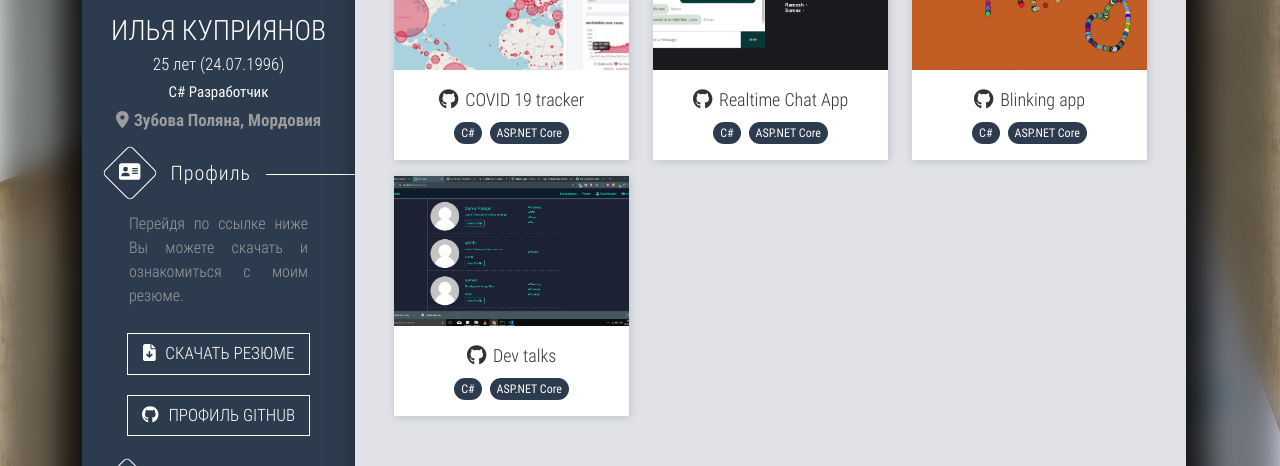
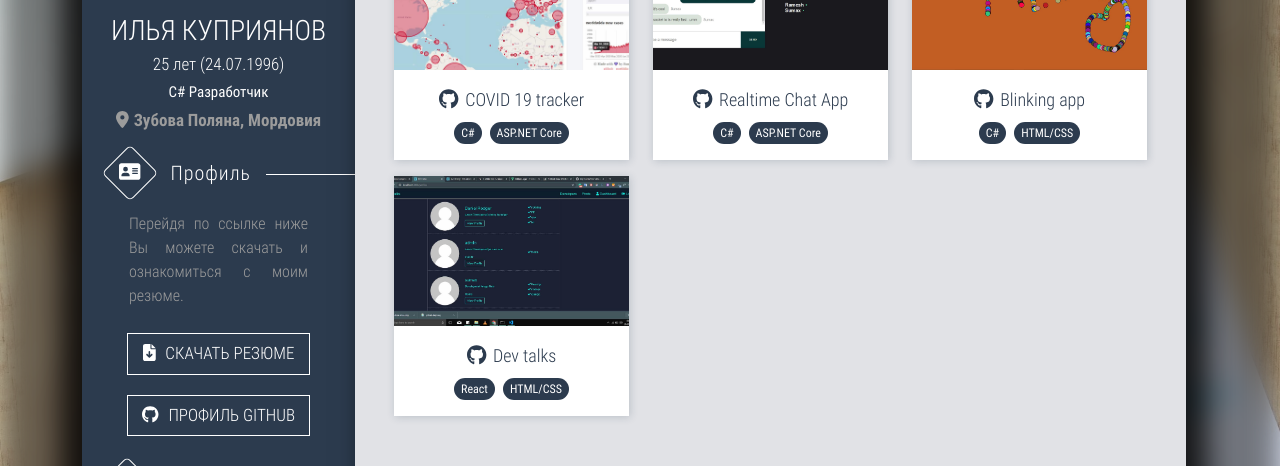
Before and after one commit to Kuprich/Kupri4.Portfolio, a React (Create React App) app: page /projects in a window 1280 px wide. Shown: the part 240-706 px from the top of the page. Built offline with nearby package versions, Linux system fonts and the light colour scheme.

Commit message:
перед утановкой magnific-popup

```diff
--- a/src/components/ProjectCard.js
+++ b/src/components/ProjectCard.js
@@ -3,21 +3,18 @@ import { FontAwesomeIcon } from "@fortawesome/react-fontawesome"
 import React from "react"
 import "../scss/pages/projects.scss"
 
-const ProjectCard = ({ project: { name, image, github_url, category } }) => {
+const ProjectCard = ({ project: { name, image, descr, github_url, tags } }) => {
   return (
     <div className="col-4">
       <div className="project-card">
         <figure className="project-card__wrapper">
           <div
-            className="project-card__link"
+            className="project-card__img"
             style={{ backgroundImage: `url(${image})` }}
           >
-            <div className="project-card__link__hover-content">
+            <div className="project-card__img__hover-content">
               <div className="hover-content__descr">
-                <span>
-                  Lorem ipsum dolor sit amet consectetur adipisicing elit.
-                  Commodi quaerat ratione adipisci beatae quidem? Tempora sunt
-                </span>
+                <span>{descr}</span>
               </div>
               <div className="hover-content__btn_wrapper">
                 <a href="" className="hover-content__btn button button-light">
@@ -26,15 +23,20 @@ const ProjectCard = ({ project: { name, image, github_url, category } }) => {
               </div>
             </div>
           </div>
-          <div className="project-card__heading">
-            <span className="heading__icon">
+          <a
+            href={github_url}
+            target="_blank"
+            className="project-card__gihhub-link"
+          >
+            <span className="gihhub-link__icon">
               <FontAwesomeIcon icon={faGithub} />
             </span>
-            <p className="heading__name">{name}</p>
-          </div>
+            <p className="gihhub-link__name">{name}</p>
+          </a>
           <div className="tags">
-            <span className="tag">C#</span>
-            <span className="tag">ASP.NET Core</span>
+            {tags.map((tag) => (
+              <span className="tag">{tag}</span>
+            ))}
           </div>
         </figure>
       </div>
--- a/src/components/data/projects_data.js
+++ b/src/components/data/projects_data.js
@@ -1,33 +1,38 @@
-import chatapp from "../../assets/projects_images/chatapp.JPG";
-import covid from "../../assets/projects_images/COVID.jpg";
-import blinking from "../../assets/projects_images/blinking.JPG";
-import dev_talks from "../../assets/projects_images/Dev_talks.jpg";
+import chatapp from "../../assets/projects_images/chatapp.JPG"
+import covid from "../../assets/projects_images/COVID.jpg"
+import blinking from "../../assets/projects_images/blinking.JPG"
+import dev_talks from "../../assets/projects_images/Dev_talks.jpg"
 
 const data_projects = [
   {
     name: "COVID 19 tracker",
     image: covid,
+    descr: "Это проект Covid 19 tracker",
     github_url: "https://github.com/ilyaik?tab=projects",
-    category: ["C# project"],
+    tags: ["C#", "ASP.NET Core"],
   },
   {
     name: "Realtime Chat App",
     image: chatapp,
+    descr: "Realtime Chat App, не знаю, что это такое",
     github_url: "https://github.com/ilyaik?tab=projects",
-    category: ["C# project"],
+    tags: ["C#", "ASP.NET Core"],
   },
   {
     name: "Blinking app",
     image: blinking,
+    descr: "Нано-технелогия, неизвестная людям",
     github_url: "https://github.com/ilyaik?tab=projects",
-    category: ["C# project"],
+    tags: ["C#", "HTML/CSS"],
   },
   {
     name: "Dev talks",
     image: dev_talks,
+    descr:
+      "Lorem ipsum dolor sit, amet consectetur adipisicing elit. Esse, quia?",
     github_url: "https://github.com/ilyaik?tab=projects",
-    category: ["C# project"],
+    tags: ["React", "HTML/CSS"],
   },
-];
+]
 
-export default data_projects;
+export default data_projects
--- a/src/scss/pages/projects.scss
+++ b/src/scss/pages/projects.scss
@@ -9,12 +9,18 @@
   &__wrapper {
     box-shadow: 1px 1px 8px 0 rgba(34, 60, 80, 0.2);
     &:hover {
-      .project-card__link__hover-content {
+      .project-card__img__hover-content {
         opacity: 0.9 !important;
+        .hover-content__descr {
+          transform: translateY(0px);
+        }
+        .hover-content__btn_wrapper .button {
+          transform: translateY(0px);
+        }
       }
     }
   }
-  &__link {
+  &__img {
     display: block;
     height: 150px;
     background-position: center;
@@ -34,6 +40,7 @@
       transition: 0.5s;
 
       .hover-content__descr {
+        transition: 0.6s;
         display: flex;
         position: relative;
         align-items: center;
@@ -45,6 +52,7 @@
         overflow-y: scroll;
         -ms-overflow-style: none;
         scrollbar-width: 0;
+        transform: translateY(-10px);
         &::-webkit-scrollbar {
           display: none;
         }
@@ -58,6 +66,9 @@
         justify-content: center;
         text-align: center;
         .button {
+          transition: 0.6s;
+          transition-delay: 1s;
+          transform: translateY(10px);
           border-top: 1px solid #fff !important;
           padding: 2px 10px;
           border: none;
@@ -67,18 +78,33 @@
     }
   }
 
-  &__heading {
+  &__gihhub-link {
     padding: 15px 0 0px;
     display: flex;
     align-items: center;
     justify-content: center;
-    .heading__icon {
+    color: $dark-blue;
+    &:hover {
+      .gihhub-link__icon {
+        color: $tomato;
+      }
+      .gihhub-link__name {
+        border-color: rgba($dark-blue, 0.7);
+      }
+    }
+    .gihhub-link__icon {
       margin-right: 7px;
+      color: $dark-blue;
+      transition: 0.3s;
     }
-    p {
+    .gihhub-link__name {
+      transition: 0.3s;
       padding: 0;
       margin: 0;
+      color: $dark-blue;
       font-size: 18px;
+      border-bottom: 1px solid;
+      border-color: rgba($dark-blue, 0);
     }
   }
 }
```
